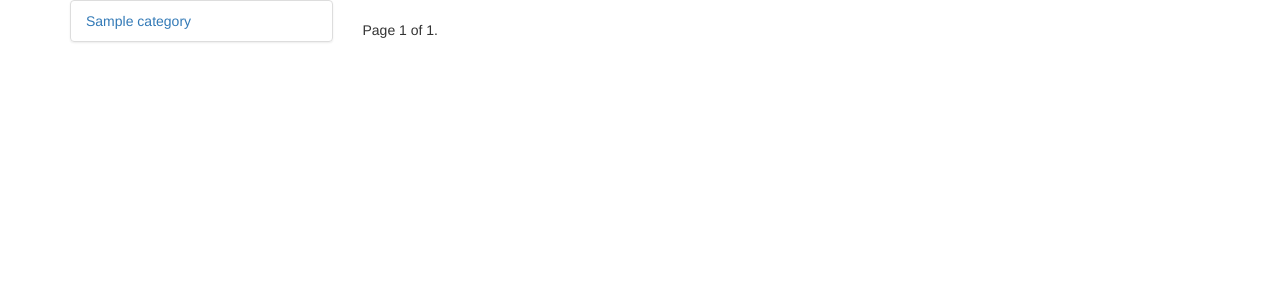
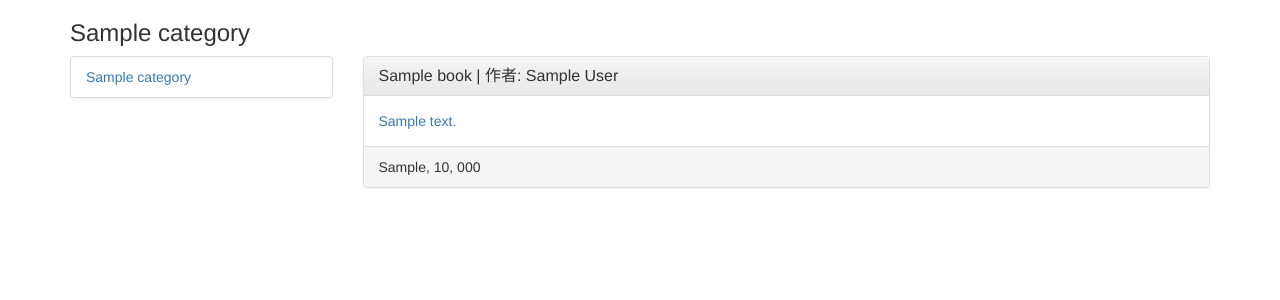
Before and after one commit to djangogirlstaipei/eshop, a Django app: a page that uses bookshop/templates/books/book_list.html in a window 1280 px wide. Shown: the top 300 px of the page. Run offline with Django 3.2, Linux system fonts and the light colour scheme; tables that the repository leaves empty hold one stand-in row (values such as "Sample post"); some libraries are stand-ins or nearby versions.

Commit message:
Add book detail page

```diff
--- a/bookshop/books/views.py
+++ b/bookshop/books/views.py
@@ -1,4 +1,4 @@
-from django.views.generic import ListView
+from django.views.generic import ListView, DetailView
 
 from .models import Book, Category
 
@@ -23,3 +23,10 @@ class BooksListView(ListView):
 
 
 book_list_view = BooksListView.as_view()
+
+
+class BookDetail(DetailView):
+    model = Book
+
+
+book_detail_view = BookDetail.as_view()
--- a/bookshop/bookshop/urls.py
+++ b/bookshop/bookshop/urls.py
@@ -20,6 +20,7 @@ from books import views
 
 urlpatterns = [
     url(r'^$', views.book_list_view, name='home'),
-    url(r'^books/(?P<category>.*)$', views.book_list_view, name='book_list'),
+    url(r'^books/(?P<category>.*)/$', views.book_list_view, name='book_list'),
+    url(r'^book/(?P<pk>\d+)/$', views.book_detail_view, name='book_detail'),
     url(r'^admin/', admin.site.urls),
 ]
--- a/bookshop/templates/books/book_list.html
+++ b/bookshop/templates/books/book_list.html
@@ -15,6 +15,19 @@
 <body>
 
   <div class="container">
+
+    <div class="row">
+
+      <div class="col-xs-12">
+
+        <!-- show where am I -->
+        {% if view.kwargs.category %}
+          <h3> {{ view.kwargs.category }}</h3>
+        {% endif %}
+
+      </div>
+
+    </div>
 
     <div class="row">
 
@@ -36,12 +49,16 @@
 
             <div class="panel-heading">
               <h3 class="panel-title">
+                <a href="{% url 'book_detail' pk=book.pk %}">
                   {{ book.name}} | {% if book.author %} 作者: {{ book.author }} {% endif %}
+                </a>
               </h3>
             </div>
 
             <div class="panel-body">
-              {{ book.description|truncatechars:50 }}
+              <a href="{% url 'book_detail' pk=book.pk %}">
+                {{ book.description|truncatechars:50 }}
+              </a>
             </div>
 
             <div class="panel-footer">
@@ -52,6 +69,7 @@
         {% endfor %}
 
         <!-- pagination -->
+        {% if is_paginated %}
         <div class="pagination">
 
           <span class="step-links">
@@ -71,6 +89,7 @@
           </span>
 
         </div> <!-- end of pagination--->
+        {% endif %}
 
       </div>
 
```
Also changed, not shown: bookshop/templates/books/book_detail.html (added, +42 -0 lines).
